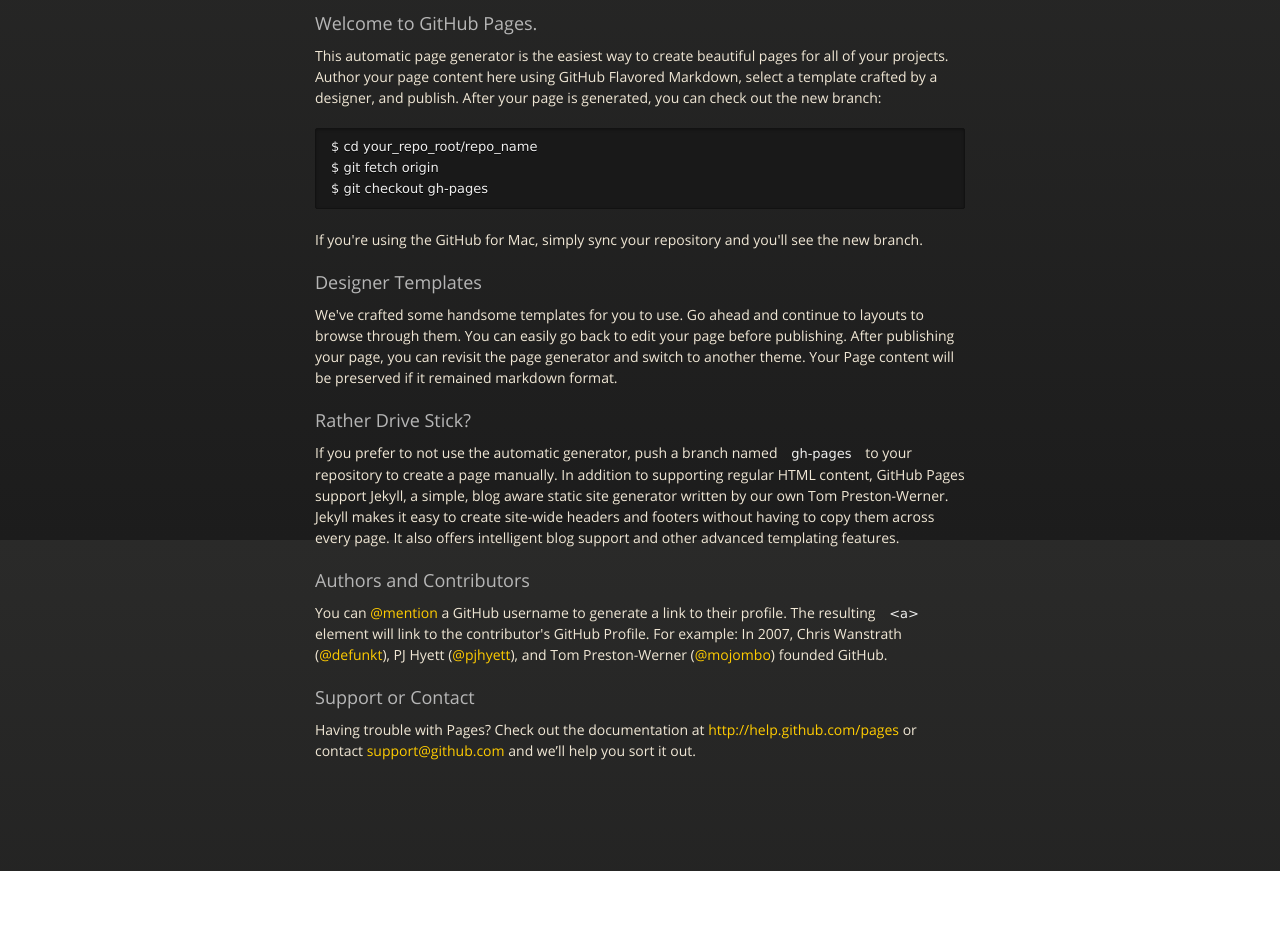
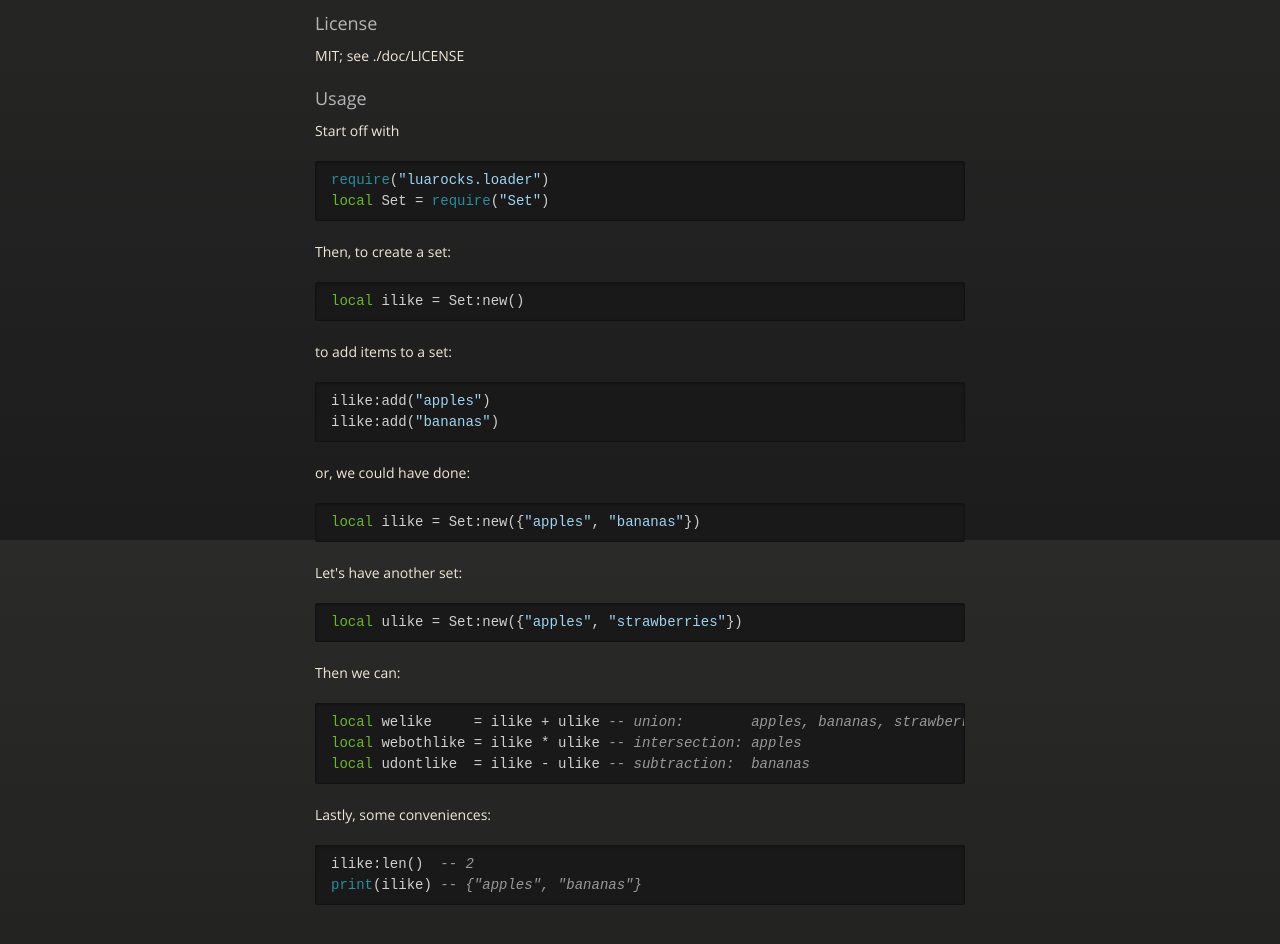
Before and after one commit to wscherphof/lua-set, a plain HTML site: page index.html in a window 1280 px wide. Shown: the part 260-1204 px from the top of the page. Before the commit the page ends 1131 px from the top, so only its background shows below. Drawn offline with nearby package versions, Linux system fonts and the light colour scheme.

```diff
--- a/index.html
+++ b/index.html
@@ -38,32 +38,51 @@
           <span class="credits right">Hosted on GitHub Pages &mdash; Theme by <a href="http://twitter.com/#!/michigangraham">mattgraham</a></span>
         </div>
 
-        <h3>Welcome to GitHub Pages.</h3>
+        <h3>License</h3>
 
-<p>This automatic page generator is the easiest way to create beautiful pages for all of your projects. Author your page content here using GitHub Flavored Markdown, select a template crafted by a designer, and publish. After your page is generated, you can check out the new branch:</p>
+<p>MIT; see ./doc/LICENSE</p>
 
-<pre><code>$ cd your_repo_root/repo_name
-$ git fetch origin
-$ git checkout gh-pages
-</code></pre>
+<h3>Usage</h3>
 
-<p>If you're using the GitHub for Mac, simply sync your repository and you'll see the new branch.</p>
+<p>Start off with</p>
 
-<h3>Designer Templates</h3>
+<div class="highlight"><pre><span class="nb">require</span><span class="p">(</span><span class="s2">"</span><span class="s">luarocks.loader"</span><span class="p">)</span>
+<span class="kd">local</span> <span class="n">Set</span> <span class="o">=</span> <span class="nb">require</span><span class="p">(</span><span class="s2">"</span><span class="s">Set"</span><span class="p">)</span>
+</pre></div>
 
-<p>We've crafted some handsome templates for you to use. Go ahead and continue to layouts to browse through them. You can easily go back to edit your page before publishing. After publishing your page, you can revisit the page generator and switch to another theme. Your Page content will be preserved if it remained markdown format.</p>
+<p>Then, to create a set:</p>
 
-<h3>Rather Drive Stick?</h3>
+<div class="highlight"><pre><span class="kd">local</span> <span class="n">ilike</span> <span class="o">=</span> <span class="n">Set</span><span class="p">:</span><span class="n">new</span><span class="p">()</span>
+</pre></div>
 
-<p>If you prefer to not use the automatic generator, push a branch named <code>gh-pages</code> to your repository to create a page manually. In addition to supporting regular HTML content, GitHub Pages support Jekyll, a simple, blog aware static site generator written by our own Tom Preston-Werner. Jekyll makes it easy to create site-wide headers and footers without having to copy them across every page. It also offers intelligent blog support and other advanced templating features.</p>
+<p>to add items to a set:</p>
 
-<h3>Authors and Contributors</h3>
+<div class="highlight"><pre><span class="n">ilike</span><span class="p">:</span><span class="n">add</span><span class="p">(</span><span class="s2">"</span><span class="s">apples"</span><span class="p">)</span>
+<span class="n">ilike</span><span class="p">:</span><span class="n">add</span><span class="p">(</span><span class="s2">"</span><span class="s">bananas"</span><span class="p">)</span>
+</pre></div>
 
-<p>You can <a href="https://github.com/blog/821" class="user-mention">@mention</a> a GitHub username to generate a link to their profile. The resulting <code>&lt;a&gt;</code> element will link to the contributor's GitHub Profile. For example: In 2007, Chris Wanstrath (<a href="https://github.com/defunkt" class="user-mention">@defunkt</a>), PJ Hyett (<a href="https://github.com/pjhyett" class="user-mention">@pjhyett</a>), and Tom Preston-Werner (<a href="https://github.com/mojombo" class="user-mention">@mojombo</a>) founded GitHub.</p>
+<p>or, we could have done:</p>
 
-<h3>Support or Contact</h3>
+<div class="highlight"><pre><span class="kd">local</span> <span class="n">ilike</span> <span class="o">=</span> <span class="n">Set</span><span class="p">:</span><span class="n">new</span><span class="p">({</span><span class="s2">"</span><span class="s">apples"</span><span class="p">,</span> <span class="s2">"</span><span class="s">bananas"</span><span class="p">})</span>
+</pre></div>
 
-<p>Having trouble with Pages? Check out the documentation at <a href="http://help.github.com/pages">http://help.github.com/pages</a> or contact <a href="mailto:support@github.com">support@github.com</a> and we’ll help you sort it out.</p>
+<p>Let's have another set:</p>
+
+<div class="highlight"><pre><span class="kd">local</span> <span class="n">ulike</span> <span class="o">=</span> <span class="n">Set</span><span class="p">:</span><span class="n">new</span><span class="p">({</span><span class="s2">"</span><span class="s">apples"</span><span class="p">,</span> <span class="s2">"</span><span class="s">strawberries"</span><span class="p">})</span>
+</pre></div>
+
+<p>Then we can:</p>
+
+<div class="highlight"><pre><span class="kd">local</span> <span class="n">welike</span>     <span class="o">=</span> <span class="n">ilike</span> <span class="o">+</span> <span class="n">ulike</span> <span class="c1">-- union:        apples, bananas, strawberries</span>
+<span class="kd">local</span> <span class="n">webothlike</span> <span class="o">=</span> <span class="n">ilike</span> <span class="o">*</span> <span class="n">ulike</span> <span class="c1">-- intersection: apples</span>
+<span class="kd">local</span> <span class="n">udontlike</span>  <span class="o">=</span> <span class="n">ilike</span> <span class="o">-</span> <span class="n">ulike</span> <span class="c1">-- subtraction:  bananas</span>
+</pre></div>
+
+<p>Lastly, some conveniences:</p>
+
+<div class="highlight"><pre><span class="n">ilike</span><span class="p">:</span><span class="n">len</span><span class="p">()</span>  <span class="c1">-- 2</span>
+<span class="nb">print</span><span class="p">(</span><span class="n">ilike</span><span class="p">)</span> <span class="c1">-- {"apples", "bananas"}</span>
+</pre></div>
       </section>
 
     </div>
```
Also changed, not shown: params.json (+1 -1 lines).
